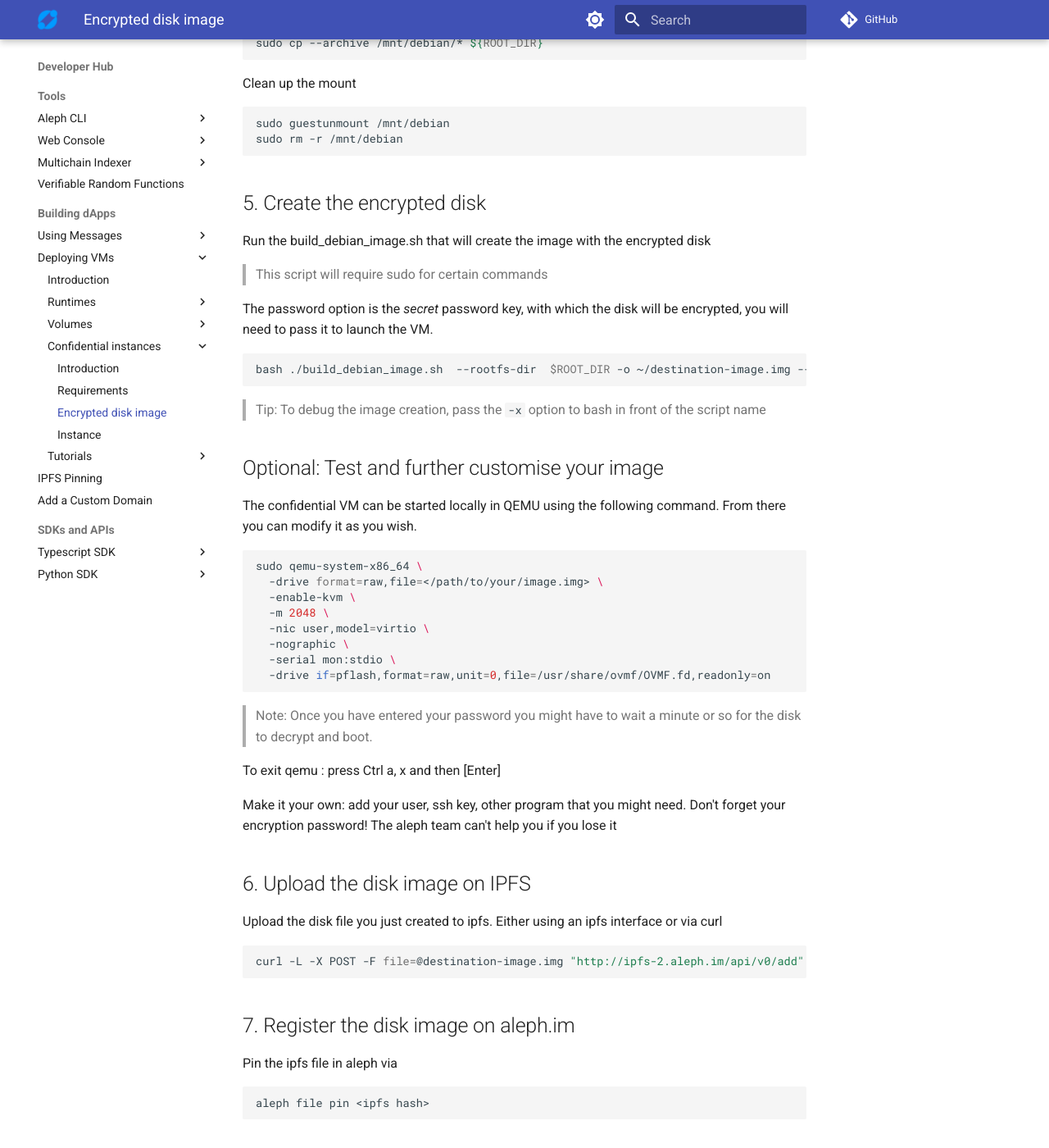
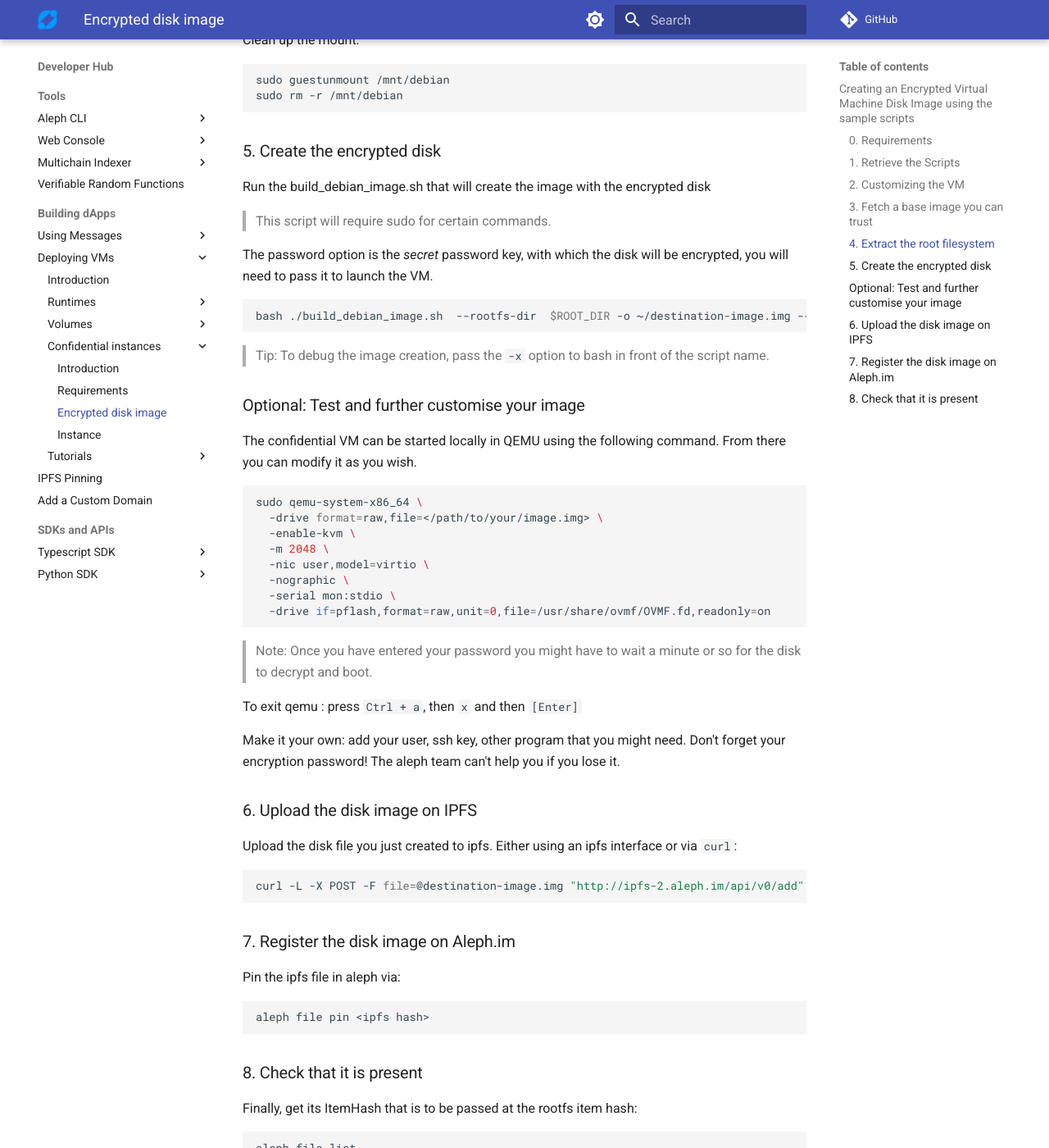
Before and after one commit to aleph-im/aleph-docs, an MkDocs documentation site: the page built from docs/computing/confidential/encrypted-disk.md, in a window 1280 px wide and 1400 px high, scrolled down 2202 px. Shown: the whole window at 82% size. Built offline with MkDocs 1.6.1 and Material for MkDocs 9.7.7, drawn with Linux system fonts in a browser that asks for light colours; plug-ins that fetch from the network failed and are left out; comment, search, counter and statistics services are not loaded; some of the changed text lies outside the part shown.

Commit message:
Improve Encrypted disk image page (typos, menu, display)

````diff
--- a/docs/computing/confidential/encrypted-disk.md
+++ b/docs/computing/confidential/encrypted-disk.md
@@ -1,10 +1,10 @@
 # Encrypted Virtual Machine image
 
-You must create a virtual machine disk image encrypted with a password of your choice to ensure the contents remain confidential.
+You must create a virtual machine disk image encrypted with a password of your choice to ensure confidentiality. This way, even the compute resource node running your instance will not be able to access, read or modify its content.
 
-# Creating an Encrypted Virtual Machine Disk Image using the sample scripts
+## Creating an Encrypted Virtual Machine Disk Image using the sample scripts
 
-Scripts are provided, they are  specifically designed to create an encrypted VM image for confidential computing purposes.
+Scripts are provided, they are specifically designed to create an encrypted VM image for confidential computing purposes.
 
 The provided scripts will:
 
@@ -37,7 +37,7 @@
 
 Simply add your custom instructions at the end of the `setup_debian_rootfs.sh` script.
 
-## 3. Fetch a base image you can trust
+### 3. Fetch a base image you can trust
 
 In this example, we use Debian 12.
 
@@ -64,7 +64,7 @@
   -i /mnt/debian
 ```
 
-Then, you can simply copy the root file system to any directory, take caution to preserve the proper permission like the setuid bit with the --archive option.
+Then, you can simply copy the root file system to any directory, take caution to preserve the proper permission like the setuid bit with the `--archive` option.
 
 ```shell
 export ROOT_DIR=./extracted
@@ -72,16 +72,17 @@
 sudo cp --archive /mnt/debian/* ${ROOT_DIR}
 ```
 
-Clean up the mount
+Clean up the mount:
+
 ```shell
 sudo guestunmount /mnt/debian
 sudo rm -r /mnt/debian
 ```
 
-## 5. Create the encrypted disk
+### 5. Create the encrypted disk
 
 Run the build_debian_image.sh that will create the image with the encrypted disk
-> This script will require sudo for certain commands
+> This script will require sudo for certain commands.
 
 The password option is the *secret* password key, with which the disk will be encrypted, you will need to pass it to launch the VM.
 
@@ -89,9 +90,9 @@
 bash ./build_debian_image.sh  --rootfs-dir  $ROOT_DIR -o ~/destination-image.img --password your-password
 ```
 
-> Tip: To debug the image creation, pass the `-x` option to bash in front of the script name
+> Tip: To debug the image creation, pass the `-x` option to bash in front of the script name.
 
-## Optional: Test and further customise your image
+### Optional: Test and further customise your image
 
 The confidential VM can be started locally in QEMU using the following command. From there you can modify it as you wish.
 
@@ -108,29 +109,30 @@
 
 > Note: Once you have entered your password you might have to wait a minute or so for the disk to decrypt and boot.
 
-To exit qemu : press Ctrl a, x and then [Enter]
+To exit qemu : press `Ctrl + a`, then `x` and then `[Enter]`
 
-Make it your own:  add your user, ssh key, other program that you might need.
-Don't forget your encryption password! The aleph team can't help you if you lose it
+Make it your own:  add your user, ssh key, other program that you might need. Don't forget your encryption password! The aleph team can't help you if you lose it.
 
-## 6. Upload the disk image on IPFS
+### 6. Upload the disk image on IPFS
 
-Upload the disk file you just created to ipfs. Either using an ipfs interface or via curl
+Upload the disk file you just created to ipfs. Either using an ipfs interface or via `curl`:
 
 ```shell
 curl -L -X POST -F file=@destination-image.img "http://ipfs-2.aleph.im/api/v0/add"
 ```
 
-## 7. Register the disk image on aleph.im
+### 7. Register the disk image on Aleph.im
 
-Pin the ipfs file in aleph via
+Pin the ipfs file in aleph via:
+
 ```
 aleph file pin <ipfs hash>
 ```
 
-## 8. Check that it is present
+### 8. Check that it is present
 
-... and get it's ItemHash that is to be passed at the rootfs item hash:
+Finally, get its ItemHash that is to be passed at the rootfs item hash:
+
 ```shell
 aleph file list
 ```
````
Also changed, not shown: other parts of docs/computing/confidential/encrypted-disk.md (+8 -8 lines).
